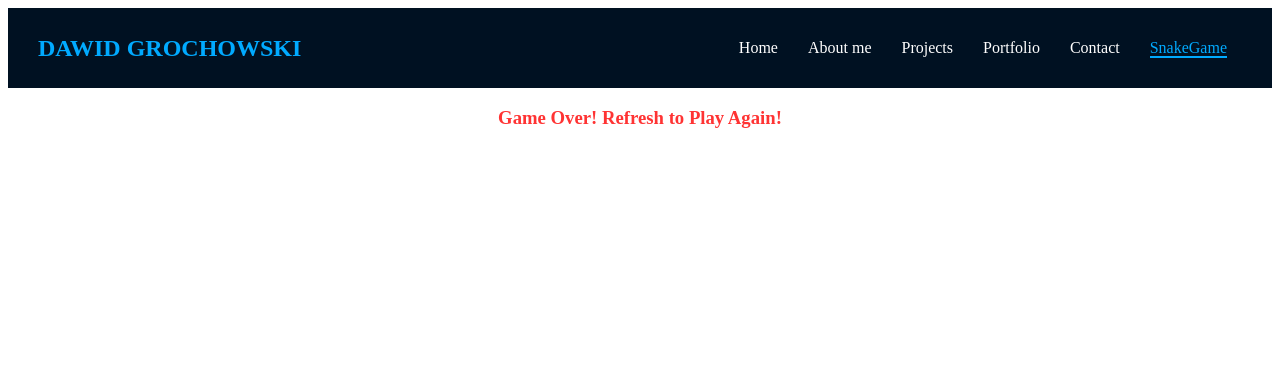
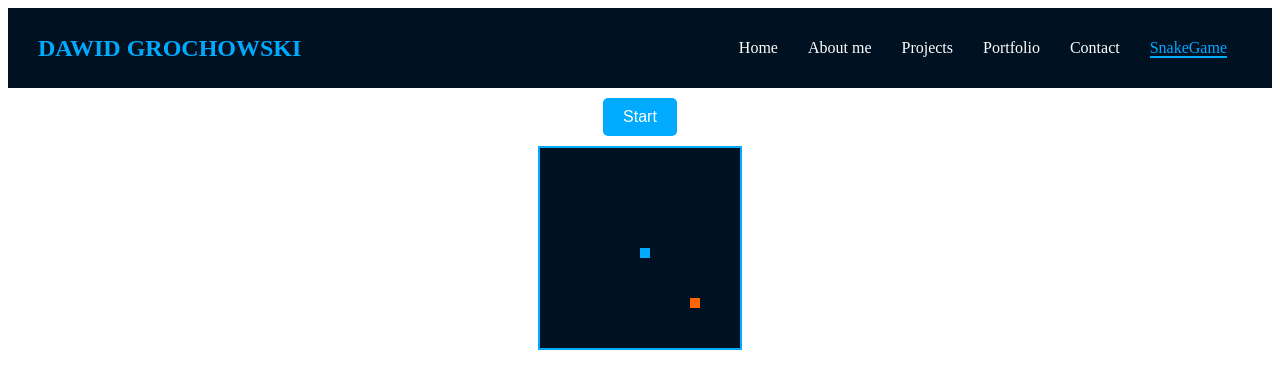
Before and after one commit to dawid24214/Aboute-me, a React (Vite) app: page /snakegame in a window 1280 px wide. Shown: the top 388 px of the page. Built offline with nearby package versions, Linux system fonts and the light colour scheme.

Commit message:
Completion of the Snake game development

```diff
--- a/src/components/SnakeGame.jsx
+++ b/src/components/SnakeGame.jsx
@@ -4,46 +4,47 @@ import '../style/_Game.scss';
 export const SnakeGame = () => {
     const [snake, setSnake] = useState([[10, 10]]);
     const [food, setFood] = useState([15, 15]);
-    const [direction, setDirection] = useState('RIGHT');
+    const [direction, setDirection] = useState("RIGHT");
     const [gameOver, setGameOver] = useState(false);
+    const [isRunning, setIsRunning] = useState(false); // Nowy stan: czy gra jest aktywna
 
-    // Zmieniaj kierunek na podstawie strzałek
     const handleKeyDown = (e) => {
+        if (!isRunning) return; // Nie reaguj na klawisze, jeśli gra nie działa
         switch (e.key) {
-            case 'ArrowUp':
-                if (direction !== 'DOWN') setDirection('UP');
+            case "ArrowUp":
+                if (direction !== "DOWN") setDirection("UP");
                 break;
-            case 'ArrowDown':
-                if (direction !== 'UP') setDirection('DOWN');
+            case "ArrowDown":
+                if (direction !== "UP") setDirection("DOWN");
                 break;
-            case 'ArrowLeft':
-                if (direction !== 'RIGHT') setDirection('LEFT');
+            case "ArrowLeft":
+                if (direction !== "RIGHT") setDirection("LEFT");
                 break;
-            case 'ArrowRight':
-                if (direction !== 'LEFT') setDirection('RIGHT');
+            case "ArrowRight":
+                if (direction !== "LEFT") setDirection("RIGHT");
                 break;
             default:
                 break;
         }
     };
 
-    // Poruszaj wężem
     const moveSnake = () => {
+        if (!isRunning) return; // Nie poruszaj węża, jeśli gra jest wstrzymana
         const newSnake = [...snake];
         const head = newSnake[newSnake.length - 1];
         let newHead;
 
         switch (direction) {
-            case 'UP':
+            case "UP":
                 newHead = [head[0] - 1, head[1]];
                 break;
-            case 'DOWN':
+            case "DOWN":
                 newHead = [head[0] + 1, head[1]];
                 break;
-            case 'LEFT':
+            case "LEFT":
                 newHead = [head[0], head[1] - 1];
                 break;
-            case 'RIGHT':
+            case "RIGHT":
                 newHead = [head[0], head[1] + 1];
                 break;
             default:
@@ -52,22 +53,26 @@ import '../style/_Game.scss';
 
         newSnake.push(newHead);
 
-        // Sprawdź, czy wąż zjada jedzenie
         if (newHead[0] === food[0] && newHead[1] === food[1]) {
             setFood([Math.floor(Math.random() * 20), Math.floor(Math.random() * 20)]);
         } else {
-            newSnake.shift(); // Usuń ostatni element, jeśli wąż się nie wydłuża
+            newSnake.shift();
         }
 
-        // Sprawdź kolizje
         if (
             newHead[0] < 0 ||
             newHead[1] < 0 ||
             newHead[0] >= 20 ||
             newHead[1] >= 20 ||
-            newSnake.some((segment, index) => index !== newSnake.length - 1 && segment[0] === newHead[0] && segment[1] === newHead[1])
+            newSnake.some(
+                (segment, index) =>
+                    index !== newSnake.length - 1 &&
+                    segment[0] === newHead[0] &&
+                    segment[1] === newHead[1]
+            )
         ) {
             setGameOver(true);
+            setIsRunning(false); // Zatrzymaj grę
             return;
         }
 
@@ -75,22 +80,31 @@ import '../style/_Game.scss';
     };
 
     useEffect(() => {
-        document.addEventListener('keydown', handleKeyDown);
+        document.addEventListener("keydown", handleKeyDown);
         const interval = setInterval(() => {
-            if (!gameOver) moveSnake();
-        }, 200);
+            moveSnake();
+        }, 100);
 
         return () => {
-            document.removeEventListener('keydown', handleKeyDown);
+            document.removeEventListener("keydown", handleKeyDown);
             clearInterval(interval);
         };
-    }, [snake, direction, gameOver]);
+    }, [snake, direction, isRunning, gameOver]);
+
+    const startGame = () => {
+        setSnake([[10, 10]]);
+        setFood([15, 15]);
+        setDirection("RIGHT");
+        setGameOver(false);
+        setIsRunning(true); // Rozpocznij grę
+    };
 
     return (
         <div className="snake-game">
-            {gameOver ? (
-                <h3>Game Over! Refresh to Play Again!</h3>
-            ) : (
+            {gameOver && <h3>Game Over! Press Start to Play Again!</h3>}
+            <button className="start-button" onClick={startGame}>
+                {gameOver ? "Restart" : "Start"}
+            </button>
             <div className="game-board">
                 {snake.map((segment, index) => (
                     <div
@@ -110,7 +124,6 @@ import '../style/_Game.scss';
                     }}
                 />
             </div>
-            )}
         </div>
     );
 };
--- a/src/style/_Game.scss
+++ b/src/style/_Game.scss
@@ -5,10 +5,10 @@
 
   .game-board {
     display: grid;
-    grid-template-rows: repeat(20, 20px);
-    grid-template-columns: repeat(20, 20px);
-    width: 400px;
-    height: 400px;
+    grid-template-rows: repeat(20, 10px);
+    grid-template-columns: repeat(20, 10px);
+    width: 200px;
+    height: 200px;
     background-color: #001122;
     border: 2px solid #00aaff;
     position: relative;
@@ -30,3 +30,18 @@
 h3 {
   color: #ff3333;
 }
+.start-button{
+  margin: 10px;
+  padding: 10px 20px;
+  font-size: 16px;
+  color: #fff;
+  background-color: #00aaff;
+  border: none;
+  border-radius: 5px;
+  cursor: pointer;
+  transition: background-color 0.3s ease;
+  &:hover{
+    background-color: #0088cc;
+
+  }
+}
```
Lines whose indentation alone changed are shown as unchanged.
